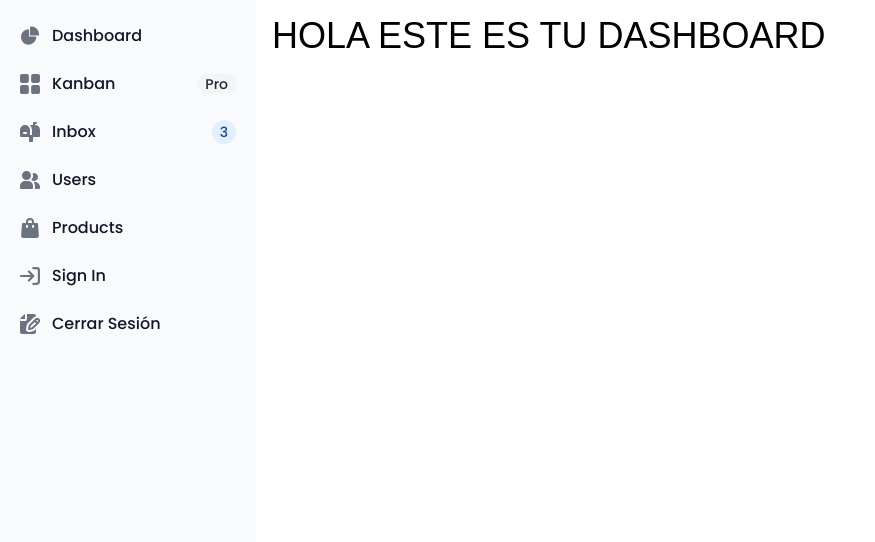
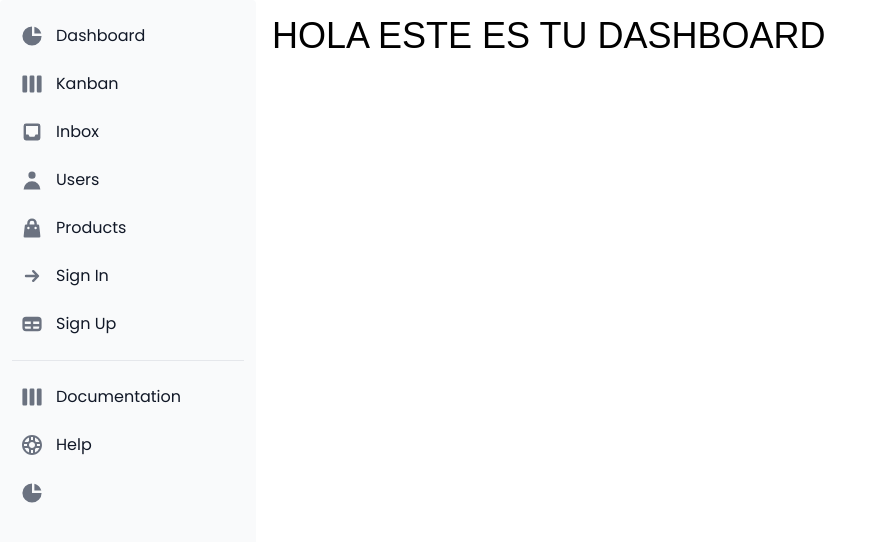
Before and after one commit to nachofaith/NggStore, a React (Vite) app in the folder client/: page /dashboard in a window 1280 px wide. Shown: the top 542 px of the page, without its empty margins (0-875 px from the left). Built offline with nearby package versions, Linux system fonts and the light colour scheme; sample sign-in values are in the browser's storage; a web font is replaced by a local one.

Commit message:
Se corrigen rutas protegidas para roles

```diff
--- a/client/src/App.jsx
+++ b/client/src/App.jsx
@@ -33,7 +33,7 @@ export default function App() {
           }
         />
 
-        <Route
+        {/* <Route
           path="/dashboard/*"
           element={
             <div>
@@ -44,15 +44,34 @@ export default function App() {
                     <Route path="/" element={<Dashboard />} />
                     <Route path="/home" element={<HomeDS />} />
                     <Route path="/users" element={<Users />} />
-                    <Route path="/*" element={<Page404 />} />
                   </Route>
                 </Routes>
               </main>
             </div>
           }
-        />
+        /> */}
 
-        {/* <Route path="/dashboard/*" element={<Dashboard />} /> */}
+        <Route element={<ProtectedRoute />}>
+          <Route
+            path="/dashboard/*"
+            element={
+              <div>
+                <Aside />
+                <main>
+                  <Routes>
+                    <Route path="/" element={<Dashboard />} />
+                    <Route path="/home" element={<HomeDS />} />
+                    <Route path="/users" element={<Users />} />
+                    <Route path="/*" element={<Page404 />} />
+                  </Routes>
+                </main>
+              </div>
+            }
+          />
+        </Route>
+
+
+
       </Routes>
     </BrowserRouter>
   );
--- a/client/src/Dashboard.jsx
+++ b/client/src/Dashboard.jsx
@@ -1,11 +1,9 @@
-import React from "react";
+
 
 export default function Dashboard() {
   return (
-    <div class="p-4 sm:ml-64">
+    <div className="p-4 sm:ml-64">
       <h1 className="text-black text-4xl">HOLA ESTE ES TU DASHBOARD</h1>
-
     </div>
-
   );
 }
--- a/client/src/Register.jsx
+++ b/client/src/Register.jsx
@@ -1,15 +1,17 @@
-import { useState, React, useEffect, useRef } from "react";
+import { useState, useEffect, useRef } from "react";
 import useRegister from './hooks/useRegister'
+import { useNavigate } from "react-router-dom";
 
 export default function Login() {
     const [username, setUsername] = useState("")
     const [email, setEmail] = useState("");
-
-    const [role, setRole] = useState("client")
+    // const [role, setRole] = useState("client")
+    const role = "client";
     const [password, setPassword] = useState("");
     const [password2, setPassword2] = useState("");
     const [errorPass, setErrorPass] = useState(null)
     const { handleRegister, error } = useRegister();
+    const navigate = useNavigate();
 
     const isFirstInput = useRef(true);
 
@@ -61,6 +63,8 @@ export default function Login() {
         e.preventDefault();
         if(errorPass){ return }
         handleRegister(username, email, password, role);
+        navigate("/")
+
     };
 
 
--- a/client/src/components/Dashboard/Aside.jsx
+++ b/client/src/components/Dashboard/Aside.jsx
@@ -1,8 +1,19 @@
 import { Link } from "react-router-dom";
-import { useAuth } from "../../context/login";
+// import { useAuth } from "../../context/login";
+import { Sidebar } from "flowbite-react";
+import { BiBuoy } from "react-icons/bi";
+import {
+  HiArrowSmRight,
+  HiChartPie,
+  HiInbox,
+  HiShoppingBag,
+  HiTable,
+  HiUser,
+  HiViewBoards,
+} from "react-icons/hi";
 
 export default function Aside() {
-  const { logout } = useAuth();
+  // const { login, logout } = useAuth();
 
   return (
     <aside
@@ -10,147 +21,49 @@ export default function Aside() {
       className="fixed top-0 left-0 z-40 w-64 h-screen transition-transform -translate-x-full sm:translate-x-0"
       aria-label="Sidebar"
     >
-      <div className="h-full px-3 py-4 overflow-y-auto bg-gray-50 dark:bg-gray-800">
-        <ul className="space-y-2 font-medium">
-          <li>
-            <Link
-              to="home"
-              className="flex items-center p-2 text-gray-900 rounded-lg dark:text-white hover:bg-gray-100 dark:hover:bg-gray-700 group"
-            >
-              <svg
-                className="w-5 h-5 text-gray-500 transition duration-75 dark:text-gray-400 group-hover:text-gray-900 dark:group-hover:text-white"
-                aria-hidden="true"
-                xmlns="http://www.w3.org/2000/svg"
-                fill="currentColor"
-                viewBox="0 0 22 21"
-              >
-                <path d="M16.975 11H10V4.025a1 1 0 0 0-1.066-.998 8.5 8.5 0 1 0 9.039 9.039.999.999 0 0 0-1-1.066h.002Z" />
-                <path d="M12.5 0c-.157 0-.311.01-.565.027A1 1 0 0 0 11 1.02V10h8.975a1 1 0 0 0 1-.935c.013-.188.028-.374.028-.565A8.51 8.51 0 0 0 12.5 0Z" />
-              </svg>
-              <span className="ms-3">Dashboard</span>
-            </Link>
-          </li>
-          <li>
-            <a
-              href="#"
-              className="flex items-center p-2 text-gray-900 rounded-lg dark:text-white hover:bg-gray-100 dark:hover:bg-gray-700 group"
-            >
-              <svg
-                className="flex-shrink-0 w-5 h-5 text-gray-500 transition duration-75 dark:text-gray-400 group-hover:text-gray-900 dark:group-hover:text-white"
-                aria-hidden="true"
-                xmlns="http://www.w3.org/2000/svg"
-                fill="currentColor"
-                viewBox="0 0 18 18"
-              >
-                <path d="M6.143 0H1.857A1.857 1.857 0 0 0 0 1.857v4.286C0 7.169.831 8 1.857 8h4.286A1.857 1.857 0 0 0 8 6.143V1.857A1.857 1.857 0 0 0 6.143 0Zm10 0h-4.286A1.857 1.857 0 0 0 10 1.857v4.286C10 7.169 10.831 8 11.857 8h4.286A1.857 1.857 0 0 0 18 6.143V1.857A1.857 1.857 0 0 0 16.143 0Zm-10 10H1.857A1.857 1.857 0 0 0 0 11.857v4.286C0 17.169.831 18 1.857 18h4.286A1.857 1.857 0 0 0 8 16.143v-4.286A1.857 1.857 0 0 0 6.143 10Zm10 0h-4.286A1.857 1.857 0 0 0 10 11.857v4.286c0 1.026.831 1.857 1.857 1.857h4.286A1.857 1.857 0 0 0 18 16.143v-4.286A1.857 1.857 0 0 0 16.143 10Z" />
-              </svg>
-              <span className="flex-1 ms-3 whitespace-nowrap">Kanban</span>
-              <span className="inline-flex items-center justify-center px-2 ms-3 text-sm font-medium text-gray-800 bg-gray-100 rounded-full dark:bg-gray-700 dark:text-gray-300">
-                Pro
-              </span>
-            </a>
-          </li>
-          <li>
-            <a
-              href="#"
-              className="flex items-center p-2 text-gray-900 rounded-lg dark:text-white hover:bg-gray-100 dark:hover:bg-gray-700 group"
-            >
-              <svg
-                className="flex-shrink-0 w-5 h-5 text-gray-500 transition duration-75 dark:text-gray-400 group-hover:text-gray-900 dark:group-hover:text-white"
-                aria-hidden="true"
-                xmlns="http://www.w3.org/2000/svg"
-                fill="currentColor"
-                viewBox="0 0 20 20"
-              >
-                <path d="m17.418 3.623-.018-.008a6.713 6.713 0 0 0-2.4-.569V2h1a1 1 0 1 0 0-2h-2a1 1 0 0 0-1 1v2H9.89A6.977 6.977 0 0 1 12 8v5h-2V8A5 5 0 1 0 0 8v6a1 1 0 0 0 1 1h8v4a1 1 0 0 0 1 1h2a1 1 0 0 0 1-1v-4h6a1 1 0 0 0 1-1V8a5 5 0 0 0-2.582-4.377ZM6 12H4a1 1 0 0 1 0-2h2a1 1 0 0 1 0 2Z" />
-              </svg>
-              <span className="flex-1 ms-3 whitespace-nowrap">Inbox</span>
-              <span className="inline-flex items-center justify-center w-3 h-3 p-3 ms-3 text-sm font-medium text-blue-800 bg-blue-100 rounded-full dark:bg-blue-900 dark:text-blue-300">
-                3
-              </span>
-            </a>
-          </li>
-          <li>
-            <Link
-              className="flex items-center p-2 text-gray-900 rounded-lg dark:text-white hover:bg-gray-100 dark:hover:bg-gray-700 group"
-              to="users"
-            >
-              <svg
-                className="flex-shrink-0 w-5 h-5 text-gray-500 transition duration-75 dark:text-gray-400 group-hover:text-gray-900 dark:group-hover:text-white"
-                aria-hidden="true"
-                xmlns="http://www.w3.org/2000/svg"
-                fill="currentColor"
-                viewBox="0 0 20 18"
-              >
-                <path d="M14 2a3.963 3.963 0 0 0-1.4.267 6.439 6.439 0 0 1-1.331 6.638A4 4 0 1 0 14 2Zm1 9h-1.264A6.957 6.957 0 0 1 15 15v2a2.97 2.97 0 0 1-.184 1H19a1 1 0 0 0 1-1v-1a5.006 5.006 0 0 0-5-5ZM6.5 9a4.5 4.5 0 1 0 0-9 4.5 4.5 0 0 0 0 9ZM8 10H5a5.006 5.006 0 0 0-5 5v2a1 1 0 0 0 1 1h11a1 1 0 0 0 1-1v-2a5.006 5.006 0 0 0-5-5Z" />
-              </svg>
-              <span className="flex-1 ms-3 whitespace-nowrap">Users</span>
-            </Link>
-          </li>
-          <li>
-            <a
-              href="#"
-              className="flex items-center p-2 text-gray-900 rounded-lg dark:text-white hover:bg-gray-100 dark:hover:bg-gray-700 group"
-            >
-              <svg
-                className="flex-shrink-0 w-5 h-5 text-gray-500 transition duration-75 dark:text-gray-400 group-hover:text-gray-900 dark:group-hover:text-white"
-                aria-hidden="true"
-                xmlns="http://www.w3.org/2000/svg"
-                fill="currentColor"
-                viewBox="0 0 18 20"
-              >
-                <path d="M17 5.923A1 1 0 0 0 16 5h-3V4a4 4 0 1 0-8 0v1H2a1 1 0 0 0-1 .923L.086 17.846A2 2 0 0 0 2.08 20h13.84a2 2 0 0 0 1.994-2.153L17 5.923ZM7 9a1 1 0 0 1-2 0V7h2v2Zm0-5a2 2 0 1 1 4 0v1H7V4Zm6 5a1 1 0 1 1-2 0V7h2v2Z" />
-              </svg>
-              <span className="flex-1 ms-3 whitespace-nowrap">Products</span>
-            </a>
-          </li>
-          <li>
-            <a
-              href="#"
-              className="flex items-center p-2 text-gray-900 rounded-lg dark:text-white hover:bg-gray-100 dark:hover:bg-gray-700 group"
-            >
-              <svg
-                className="flex-shrink-0 w-5 h-5 text-gray-500 transition duration-75 dark:text-gray-400 group-hover:text-gray-900 dark:group-hover:text-white"
-                aria-hidden="true"
-                xmlns="http://www.w3.org/2000/svg"
-                fill="none"
-                viewBox="0 0 18 16"
-              >
-                <path
-                  stroke="currentColor"
-                  stroke-linecap="round"
-                  stroke-linejoin="round"
-                  stroke-width="2"
-                  d="M1 8h11m0 0L8 4m4 4-4 4m4-11h3a2 2 0 0 1 2 2v10a2 2 0 0 1-2 2h-3"
-                />
-              </svg>
-              <span className="flex-1 ms-3 whitespace-nowrap">Sign In</span>
-            </a>
-          </li>
-          <li>
-            <Link
-              onClick={logout}
-              to="/"
-              className="flex items-center p-2 text-gray-900 rounded-lg dark:text-white hover:bg-gray-100 dark:hover:bg-gray-700 group"
-            >
-              <svg
-                className="flex-shrink-0 w-5 h-5 text-gray-500 transition duration-75 dark:text-gray-400 group-hover:text-gray-900 dark:group-hover:text-white"
-                aria-hidden="true"
-                xmlns="http://www.w3.org/2000/svg"
-                fill="currentColor"
-                viewBox="0 0 20 20"
-              >
-                <path d="M5 5V.13a2.96 2.96 0 0 0-1.293.749L.879 3.707A2.96 2.96 0 0 0 .13 5H5Z" />
-                <path d="M6.737 11.061a2.961 2.961 0 0 1 .81-1.515l6.117-6.116A4.839 4.839 0 0 1 16 2.141V2a1.97 1.97 0 0 0-1.933-2H7v5a2 2 0 0 1-2 2H0v11a1.969 1.969 0 0 0 1.933 2h12.134A1.97 1.97 0 0 0 16 18v-3.093l-1.546 1.546c-.413.413-.94.695-1.513.81l-3.4.679a2.947 2.947 0 0 1-1.85-.227 2.96 2.96 0 0 1-1.635-3.257l.681-3.397Z" />
-                <path d="M8.961 16a.93.93 0 0 0 .189-.019l3.4-.679a.961.961 0 0 0 .49-.263l6.118-6.117a2.884 2.884 0 0 0-4.079-4.078l-6.117 6.117a.96.96 0 0 0-.263.491l-.679 3.4A.961.961 0 0 0 8.961 16Zm7.477-9.8a.958.958 0 0 1 .68-.281.961.961 0 0 1 .682 1.644l-.315.315-1.36-1.36.313-.318Zm-5.911 5.911 4.236-4.236 1.359 1.359-4.236 4.237-1.7.339.341-1.699Z" />
-              </svg>
-              <span className="flex-1 ms-3 whitespace-nowrap">
-                Cerrar Sesión
-              </span>
-            </Link>
-          </li>
-        </ul>
-      </div>
+      <Sidebar aria-label="Sidebar with content separator example">
+        <Sidebar.Items>
+          <Sidebar.ItemGroup>
+            <Sidebar.Item href="#" icon={HiChartPie}>
+              Dashboard
+            </Sidebar.Item>
+            <Sidebar.Item href="#" icon={HiViewBoards}>
+              Kanban
+            </Sidebar.Item>
+            <Sidebar.Item href="#" icon={HiInbox}>
+              Inbox
+            </Sidebar.Item>
+            <Sidebar.Item icon={HiUser}>
+            <Link to="/dashboard/users">
+            Users
+              </Link>
+
+            </Sidebar.Item>
+            <Sidebar.Item href="#" icon={HiShoppingBag}>
+              Products
+            </Sidebar.Item>
+            <Sidebar.Item href="#" icon={HiArrowSmRight}>
+              Sign In
+            </Sidebar.Item>
+            <Sidebar.Item href="#" icon={HiTable}>
+              Sign Up
+            </Sidebar.Item>
+          </Sidebar.ItemGroup>
+          <Sidebar.ItemGroup>
+            <Sidebar.Item href="#" icon={HiViewBoards}>
+              Documentation
+            </Sidebar.Item>
+            <Sidebar.Item href="#" icon={BiBuoy}>
+              Help
+            </Sidebar.Item>
+            <Sidebar.Item icon={HiChartPie}>
+              {/* <Link onClick={logout} to="/">
+                Logout
+              </Link> */}
+            </Sidebar.Item>
+          </Sidebar.ItemGroup>
+        </Sidebar.Items>
+      </Sidebar>
     </aside>
   );
 }
--- a/client/src/components/Dashboard/Home.jsx
+++ b/client/src/components/Dashboard/Home.jsx
@@ -1,6 +1,6 @@
 export default function HomeDS() {
   return (
-    <div class="p-4 sm:ml-64">
+    <div className="p-4 sm:ml-64">
       <h1 className="text-black text-4xl">hola</h1>
     </div>
   );
--- a/client/src/components/Dashboard/ProtectedRoute.jsx
+++ b/client/src/components/Dashboard/ProtectedRoute.jsx
@@ -1,17 +1,31 @@
-import { React } from "react";
 import { Outlet } from "react-router-dom";
 import { useAuth } from "../../context/login";
 import { useNavigate } from "react-router-dom";
+import { useEffect, useState } from "react";
 
 const ProtectedRoute = () => {
-  const { isAuth, isAdmin } = useAuth();
+  const { isAuth, isAdmin, isLoading } = useAuth();
   const navigate = useNavigate();
+  const [isRedirecting, setIsRedirecting] = useState(true);
 
-  if (!isAuth || !isAdmin) {
-    return navigate("/");;
+  useEffect(() => {
+    console.log("Autenticated?: " + isAuth);
+    console.log("Admin?: " + isAdmin);
+
+    if (!isLoading) {
+      if (!isAuth || !isAdmin) {
+        navigate("/404");
+      } else {
+        setIsRedirecting(false);
+      }
+    }
+  }, [isAdmin, isAuth, navigate, isLoading]);
+
+  if (isLoading || isRedirecting) {
+    return <div>Loading...</div>; // O algún spinner de carga
   }
 
-  return <Outlet />;
+  return isAuth && isAdmin ? <Outlet /> : null;
 };
 
 export default ProtectedRoute;
--- a/client/src/components/Dashboard/Users.jsx
+++ b/client/src/components/Dashboard/Users.jsx
@@ -5,6 +5,7 @@ import { Button, Modal, Select } from "flowbite-react";
 import { Link } from "react-router-dom";
 import useRegister from "../../hooks/useRegister";
 import useDelete from "../../hooks/useDelete";
+import { Table } from "flowbite-react";
 
 export default function Users() {
   const [data, setData] = useState([]);
@@ -38,7 +39,6 @@ export default function Users() {
     setOpenModal(false);
   };
 
-
   const handleSubmitDel = (email, e) => {
     e.preventDefault();
     handleDelete(email);
@@ -46,7 +46,7 @@ export default function Users() {
   };
 
   return (
-    <div class="p-4 sm:ml-64 flex flex-col md:container md:mx-auto">
+    <div className="p-4 sm:ml-64 flex flex-col md:container md:mx-auto">
       <AddUser />
       <h2 className="text-black text-2xl text-center p-10 font-semibold">
         Usuarios
@@ -151,61 +151,39 @@ export default function Users() {
         </Modal.Footer>
       </Modal>
 
-      <div class="relative overflow-x-auto shadow-md rounded-lg">
-        <table class="w-full text-sm text-left rtl:text-right text-blue-100 dark:text-blue-100">
-          <thead class="text-xs text-white uppercase bg-blue-600 border-b border-blue-400 dark:text-white">
-            <tr>
-              <th scope="col" class="px-6 py-3">
-                Nombre de Usuario
-              </th>
-              <th scope="col" class="px-6 py-3">
-                Email
-              </th>
-              <th scope="col" class="px-6 py-3">
-                Rol
-              </th>
-              <th scope="col" class="px-6 py-3">
-                Action
-              </th>
-            </tr>
-          </thead>
-          <tbody>
+      <Table>
+        <Table.Head>
+          <Table.HeadCell>Usuario</Table.HeadCell>
+          <Table.HeadCell>Email</Table.HeadCell>
+          <Table.HeadCell>Rol</Table.HeadCell>
+
+          <Table.HeadCell>
+            <span className="sr-only">Edit</span>
+          </Table.HeadCell>
+        </Table.Head>
+        <Table.Body className="divide-y">
           {data.map((item) => (
-              <tr
+            <Table.Row
               key={item.id}
-                class="bg-blue-500 border-b border-blue-300 hover:bg-blue-600"
+              className="bg-white dark:border-gray-700 dark:bg-gray-800"
             >
-                <th
-                  scope="row"
-                  class="px-6 py-4 font-medium text-blue-50 whitespace-nowrap dark:text-blue-100"
-                >
+              <Table.Cell className="whitespace-nowrap font-medium text-gray-900 dark:text-white">
                 {item.username}
-                </th>
-                <td class="px-6 py-4">{item.email}</td>
-                <td class="px-6 py-4">{item.role}</td>
-
-                <td class="px-6 py-4">
-
-
+              </Table.Cell>
+              <Table.Cell>{item.email}</Table.Cell>
+              <Table.Cell>{item.role}</Table.Cell>
+              <Table.Cell>
                 <Link
 onClick={(e) => handleSubmitDel(item.email, e)}
 to="/"
-                    class="font-medium text-white hover:underline"
-                  >
+className="font-medium text-cyan-600 hover:underline dark:text-cyan-500">
                   Eliminar
                 </Link>
-                </td>
-
-
-
-
-
-
-              </tr>
+              </Table.Cell>
+            </Table.Row>
           ))}
-          </tbody>
-        </table>
-      </div>
+        </Table.Body>
+      </Table>
     </div>
   );
 }
--- a/client/src/components/Perfil.jsx
+++ b/client/src/components/Perfil.jsx
@@ -1,6 +1,5 @@
 import { Dropdown } from "flowbite-react";
 import { HiCog, HiCurrencyDollar, HiLogout, HiViewGrid } from "react-icons/hi";
-import { React } from "react";
 import { useAuth } from "../context/login.jsx";
 import { Link } from "react-router-dom";
 
@@ -12,7 +11,7 @@ export default function Perfil(props) {
   const { logout } = useAuth();
 
   return (
-    <Dropdown label="Dropdown">
+    <Dropdown color="blue"  label="Mi Cuenta">
       <Dropdown.Header>
         <span className="block text-sm">{user}</span>
         <span className="block truncate text-sm font-medium">{email}</span>
--- a/client/src/context/login.jsx
+++ b/client/src/context/login.jsx
@@ -1,30 +1,35 @@
-import { createContext, useState, useContext, React, useEffect } from "react";
+import { createContext, useState, useContext, useEffect } from "react";
 import { jwtDecode } from "jwt-decode";
 export const AuthContext = createContext();
 
 export const AuthProvider = ({ children }) => {
   const [isAuth, setIsAuth] = useState(false);
   const [isAdmin, setIsAdmin] = useState(false);
+  const [isLoading, setIsLoading] = useState(true);
 
   useEffect(() => {
-
     const savedAuthState = localStorage.getItem("isAuthenticated");
-
-    if (savedAuthState === "true") {
-      setIsAuth(true);
-      localStorage.setItem("isAuthenticated", "true");
-    }
+    const savedAdminState = localStorage.getItem("isAdmin");
+    console.log(savedAuthState)
+    console.log(savedAdminState)
 
 
-    const savedAdminState = localStorage.getItem("isAdmin");
+    setIsAuth(savedAuthState === "true");
+    setIsAdmin(savedAdminState === "true");
 
-    if (savedAdminState === "true") {
-      setIsAdmin(true);
-      localStorage.setItem("isAdmin", "true");
-    }
+    // if (savedAuthState === "true") {
+    //   setIsAuth(true);
+    //   localStorage.setItem("isAuthenticated", "true");
+    // }
+    // if (savedAdminState === "true") {
+    //   setIsAdmin(true);
+    //   localStorage.setItem("isAdmin", "true");
+    // }
+
+    setIsLoading(false);
   }, []);
 
-  const login = () => {
+  const login = async () => {
     setIsAuth(true);
     localStorage.setItem("isAuthenticated", "true");
 
@@ -34,13 +39,12 @@ export const AuthProvider = ({ children }) => {
       try {
         // Decodificar el token
         const decoded = jwtDecode(tokenJwt);
-        const role = decoded.role
+        const role = decoded.role;
 
-        if(role === "admin"){
-          setIsAdmin(true)
+        if (role == "admin") {
+          setIsAdmin(true);
           localStorage.setItem("isAdmin", "true");
         }
-
       } catch (error) {
         console.error("Error al decodificar el token:", error);
       }
@@ -51,12 +55,12 @@ export const AuthProvider = ({ children }) => {
     setIsAuth(false);
     localStorage.removeItem("isAuthenticated");
     localStorage.removeItem("isAdmin");
-
-
   };
 
   return (
-    <AuthContext.Provider value={{ isAuth, setIsAuth, isAdmin, setIsAdmin, login, logout }}>
+    <AuthContext.Provider
+      value={{ isAuth, setIsAuth, isAdmin, setIsAdmin, login, logout, isLoading }}
+    >
       {children}
     </AuthContext.Provider>
   );
--- a/client/src/hooks/useRegister.jsx
+++ b/client/src/hooks/useRegister.jsx
@@ -1,10 +1,10 @@
 import { useState } from "react";
 import axios from "axios";
-import { useNavigate } from "react-router-dom";
+
 
 const useRegister = () => {
   const [error, setError] = useState(null);
-  const navigate = useNavigate();
+
 
   const handleRegister = async (username, email, password, role) => {
     try {
@@ -16,7 +16,7 @@ const useRegister = () => {
       });
       //  navigate("/");
     } catch (error) {
-      setError("datos incorrectos"+error);
+      setError("datos incorrectos");
     }
   };
 
```
Lines whose indentation alone changed are shown as unchanged.
